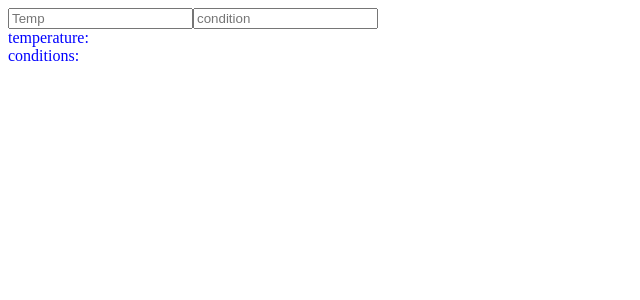
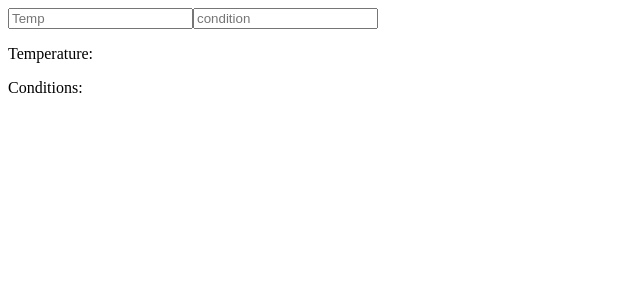
Before and after one commit to acciojob/conditional-weather-report-AyushKumar9934, a React app: page / in a window 1280 px wide. Shown: the top 300 px of the page, without its empty margins (0-640 px from the left). Built offline with nearby package versions, Linux system fonts and the light colour scheme.

Commit message:
third-commit

```diff
--- a/src/components/WeatherDisplay.js
+++ b/src/components/WeatherDisplay.js
@@ -1,12 +1,12 @@
 import React from 'react'
 
 const WeatherDisplay = (props) => {
-  return (
-    <div style={{color:Number(props.currTemp)>20?"red":"blue"}}>
-       temperature: {props.currTemp}<br></br>
-       conditions: {props.currCond}
-    </div>
-  )
-}
+    return (
+      <div>
+         <p>Temperature: <span style={{color: Number(props.currTemp) > 20 ? "red" : "blue"}}>{props.currTemp}</span> </p>
+         <p>Conditions: {props.currCond}</p>
+      </div>
+    )
+  }
 
 export default WeatherDisplay
```
